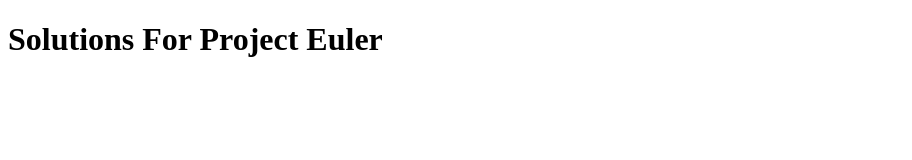
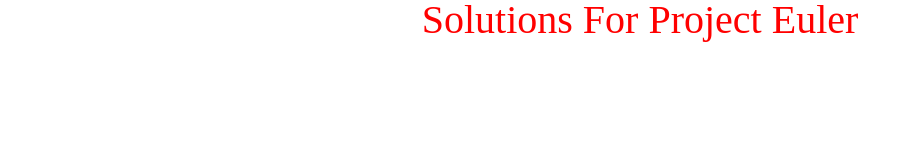
Before and after one commit to gpoly/Project-Euler, a plain HTML site: page index.html in a window 1280 px wide. Shown: the whole page, without its empty margins (0-912 px from the left). Drawn offline with Linux system fonts and the light colour scheme; the site is published under a folder, as on GitHub Pages, so addresses that start at the root find nothing.

Commit message:
Update index.html

```diff
--- a/index.html
+++ b/index.html
@@ -3,9 +3,9 @@
 <head>
     <meta charset="utf-8">
     <title>Project Euler</title>
-    <link href="/stylesheets/screen.css"  rel="stylesheet" type="text/css" />
-    <link href="/stylesheets/print.css"  rel="stylesheet" type="text/css" />
-    <link href="/stylesheets/style.css" rel="stylesheet" type="text/css" />
+    <link href="Project-Euler/stylesheets/screen.css"  rel="stylesheet" type="text/css" />
+    <link href="Project-Euler/stylesheets/print.css"  rel="stylesheet" type="text/css" />
+    <link href="Project-Euler/stylesheets/style.css" rel="stylesheet" type="text/css" />
     <!--[if IE]>
       <link href="/stylesheets/ie.css" media="screen, projection" rel="stylesheet" type="text/css" />
   <![endif]-->
```
